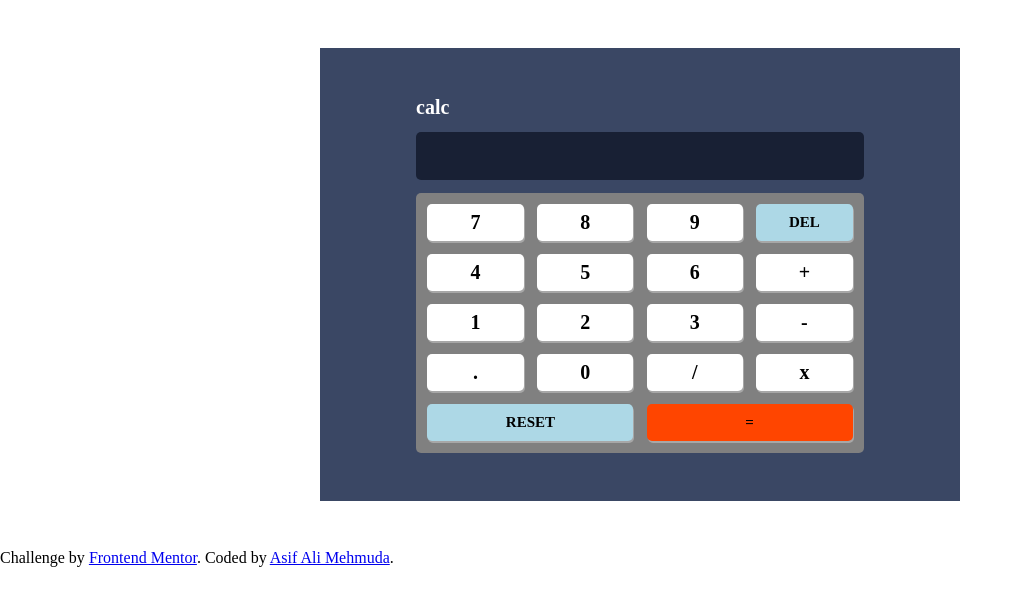
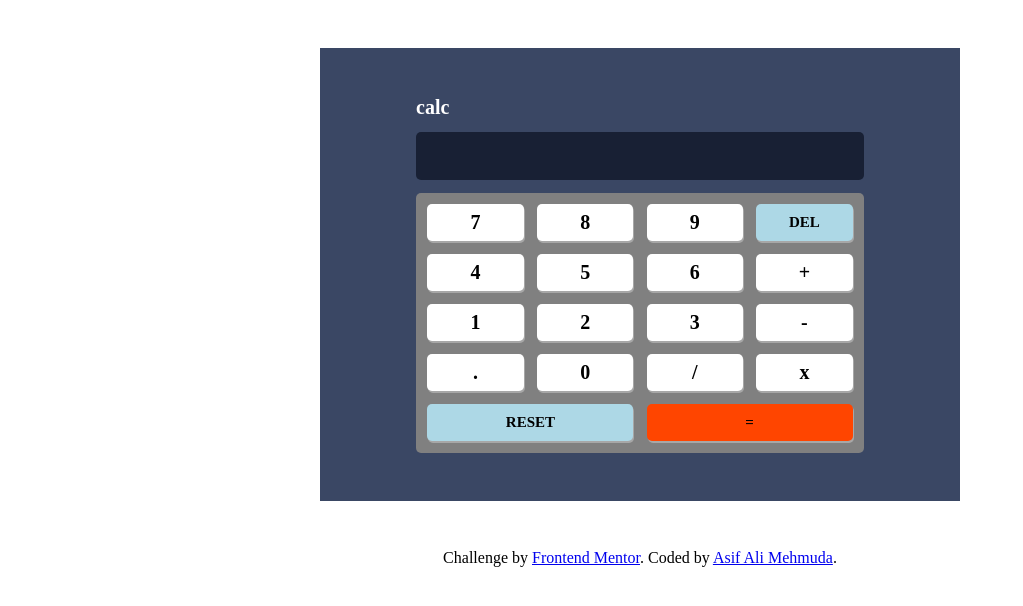
Before and after one commit to aliasif1/calculator-app-frontend, a plain HTML site: page index.html in a window 1280 px wide. Shown: the whole page, without its empty margins (0-1023 px from the left). Drawn offline with Linux system fonts and the light colour scheme.

Commit message:
caption added

```diff
--- a/css/main.css
+++ b/css/main.css
@@ -5,6 +5,13 @@
 body, html{
     margin: 0;
     padding: 0;
+}
+
+
+.attribution{
+    width: 40%;
+    margin: auto;
+    text-align: center;
 }
 
 .outer-container{
```
